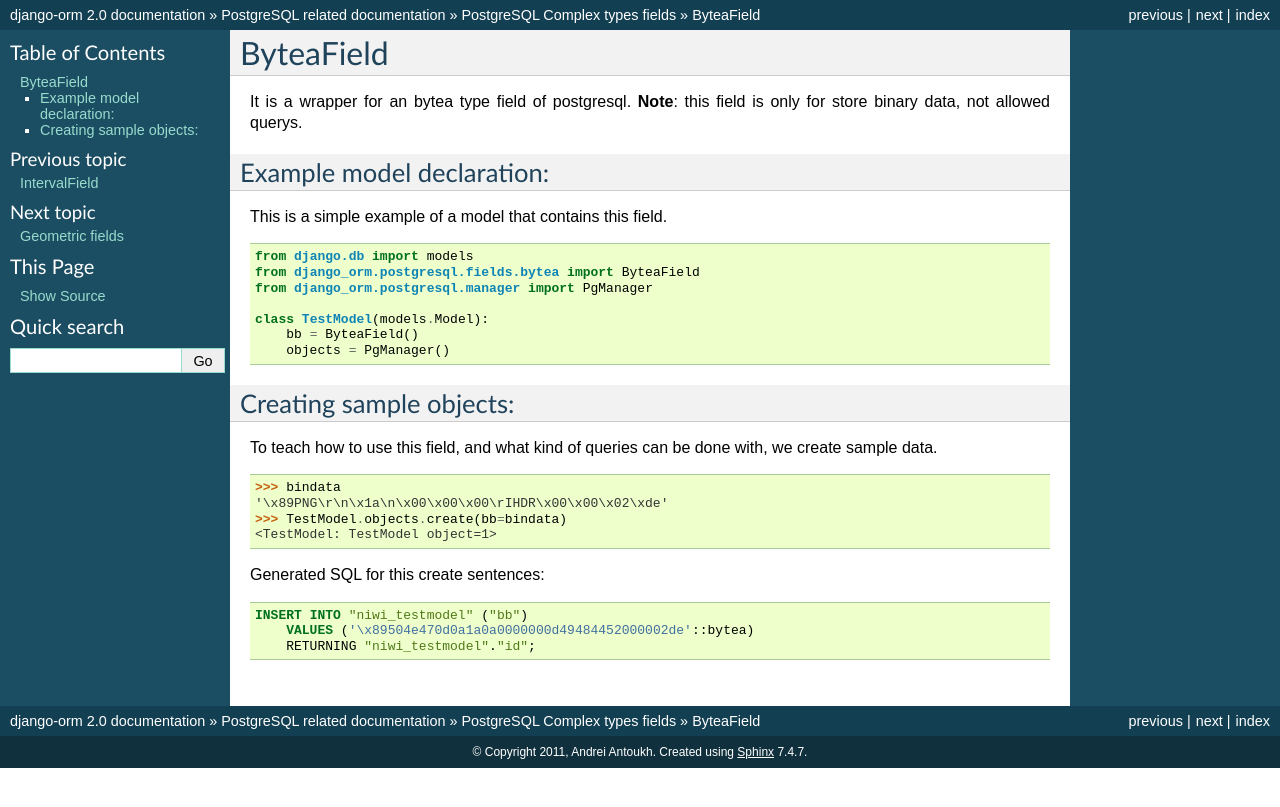
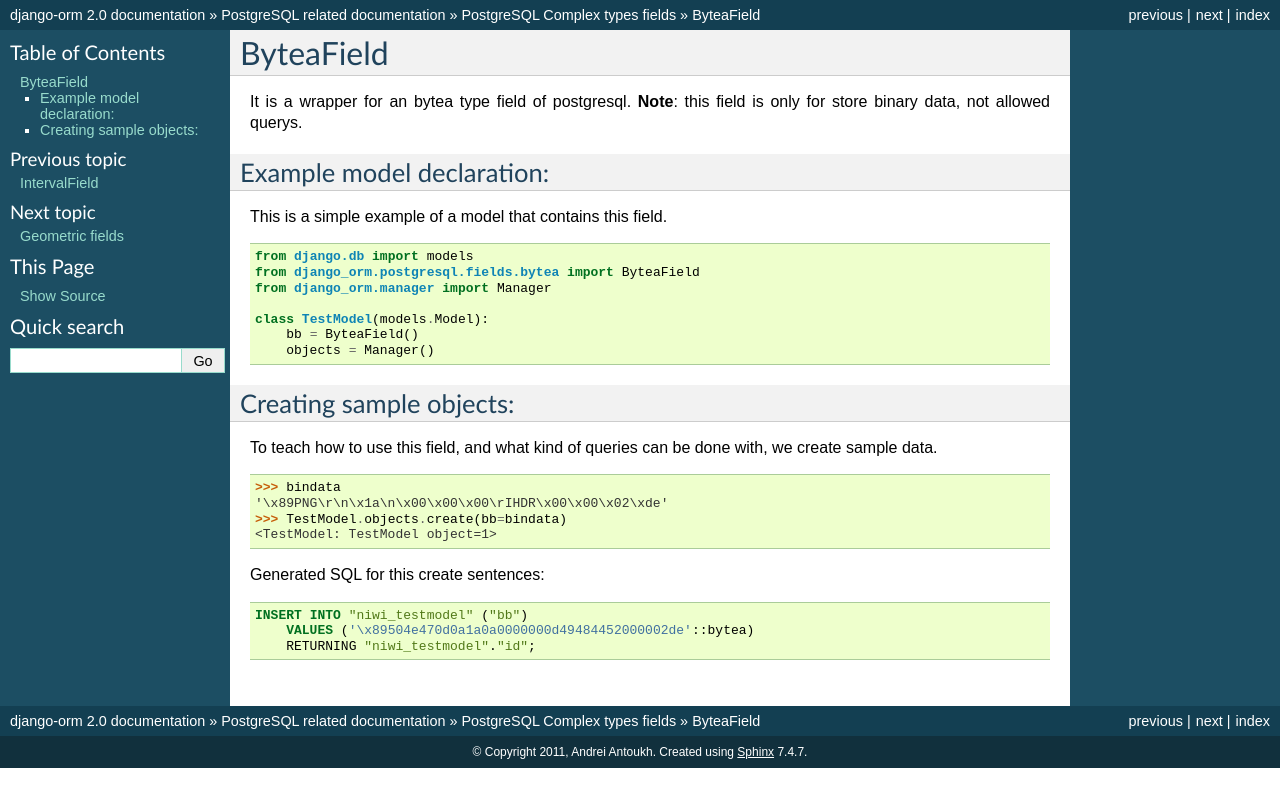
Before and after one commit to EnTeQuAk/django-orm, a Sphinx documentation site: the page built from doc/source/postgresql/fields/bytea.rst, in a window 1280 px wide. Shown: the top 807 px of the page. Built offline with Sphinx 7.4.7, drawn with Linux system fonts in a browser that asks for light colours; pages that are not in the unit, such as notebooks, are missing from menus.

Commit message:
Fix documentation with latest changes on api.

```diff
--- a/doc/source/postgresql/fields/array.rst
+++ b/doc/source/postgresql/fields/array.rst
@@ -19,13 +19,12 @@ Usage in model declaration:
 
     from django.db import models
     from django_orm.postgresql.fields.arrays import ArrayField
-    from django_orm.postgresql.manager import PgManager
+    from django_orm.manager import Manager
 
     class TestModel(models.Model):
         my_int_list = ArrayField(dbtype='int', null=True)
         my_text_list = ArrayField(dbtype='text', null=True)
-
-        objects = PgManager()
+        objects = Manager()
 
 
 
--- a/doc/source/postgresql/fields/bytea.rst
+++ b/doc/source/postgresql/fields/bytea.rst
@@ -15,11 +15,11 @@ This is a simple example of a model that contains this field.
 
     from django.db import models
     from django_orm.postgresql.fields.bytea import ByteaField
-    from django_orm.postgresql.manager import PgManager
+    from django_orm.manager import Manager
 
     class TestModel(models.Model):
         bb = ByteaField()
-        objects = PgManager()
+        objects = Manager()
 
 
 ------------------------
--- a/doc/source/postgresql/fields/interval.rst
+++ b/doc/source/postgresql/fields/interval.rst
@@ -23,11 +23,11 @@ This is a simple example of a model that contains this field.
 
     from django.db import models
     from django_orm.postgresql.fields.interval import IntervalField
-    from django_orm.postgresql.manager import PgManager
+    from django_orm.manager import Manager
 
     class TestModel(models.Model):
         iv = IntervalField()
-        objects = PgManager()
+        objects = Manager()
 
 
 ------------------------
```
